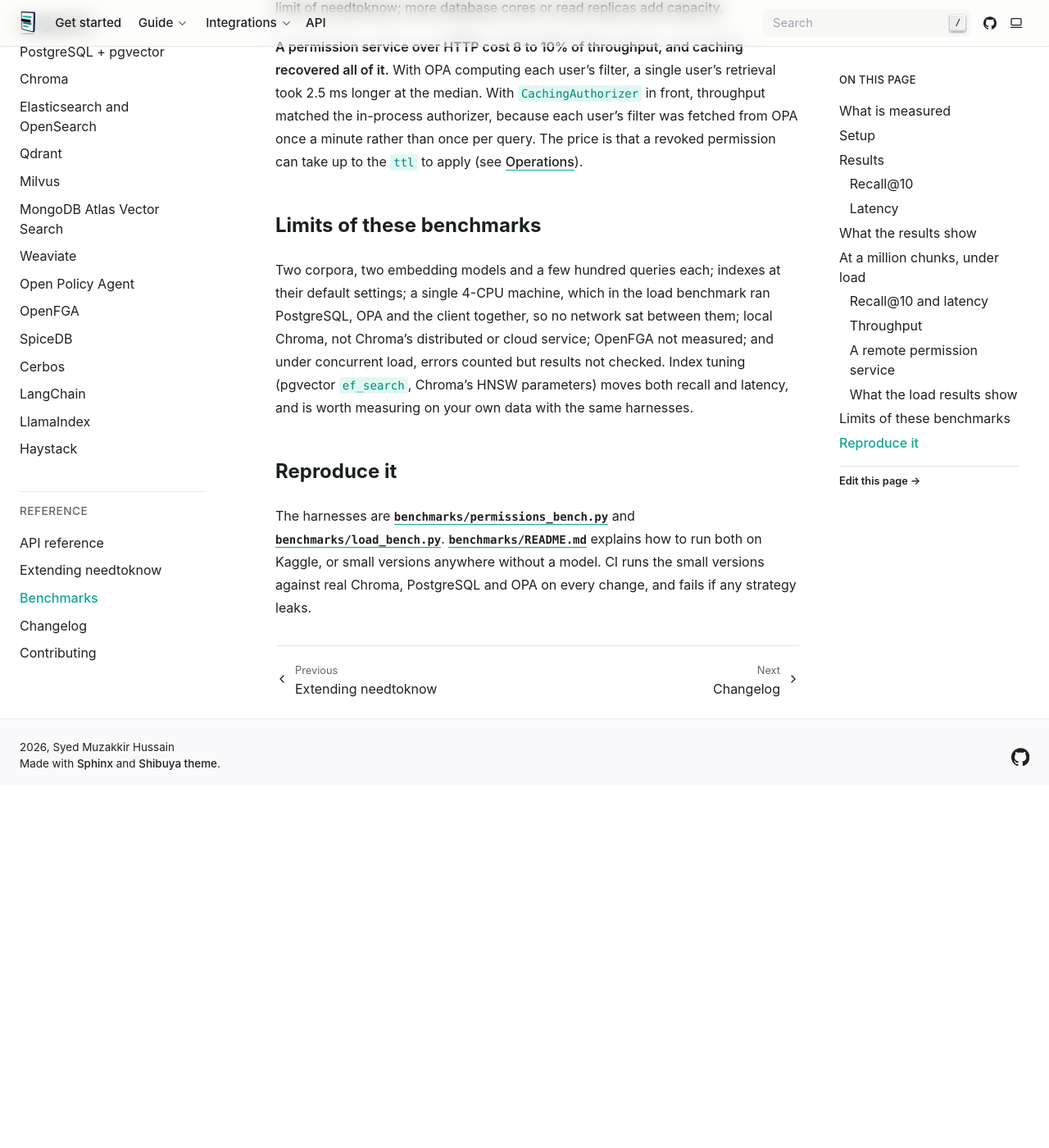
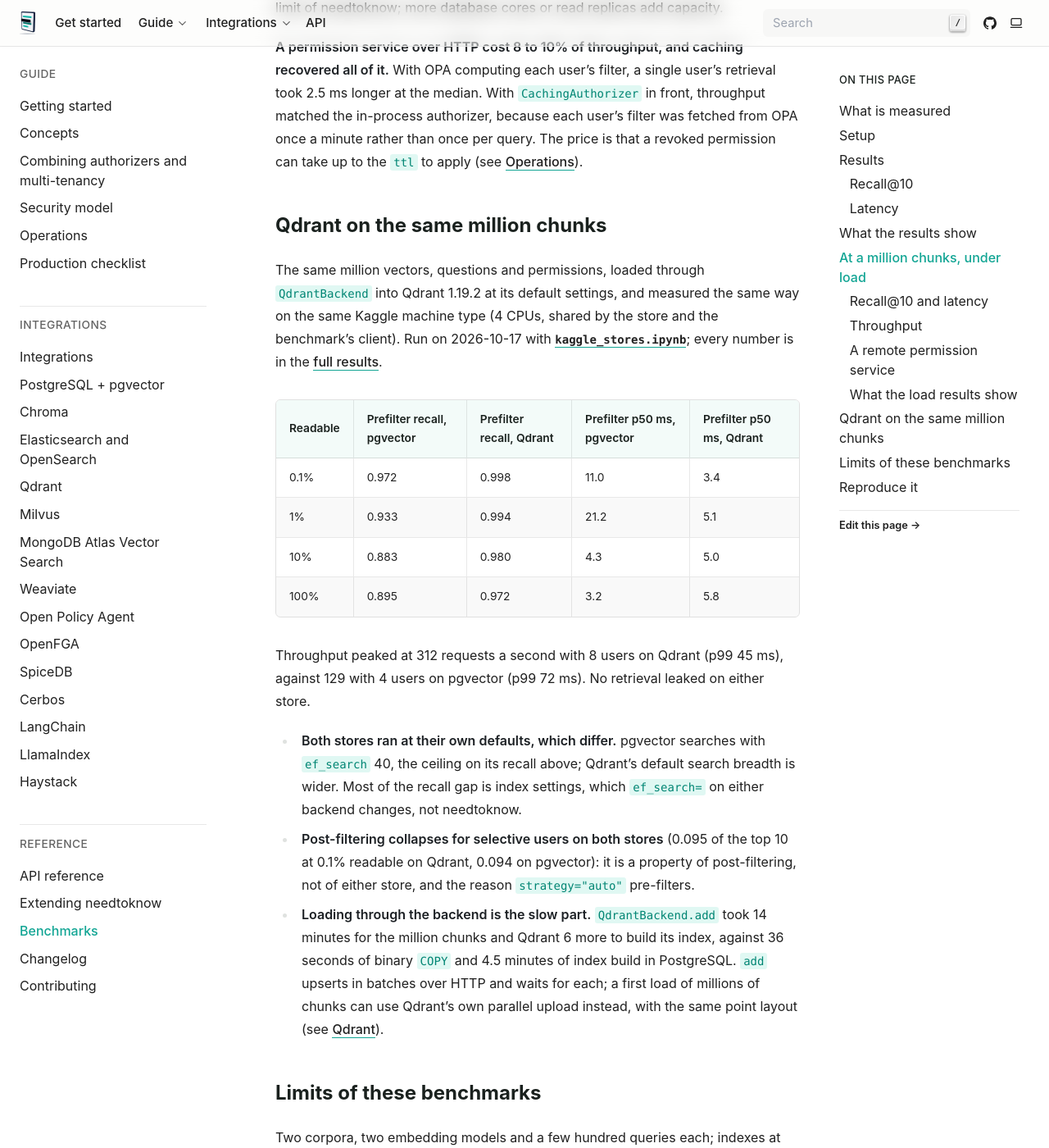
Before and after one commit to muzakkirhussain011/needtoknow, a Sphinx documentation site: the page built from docs/benchmarks.md, in a window 1280 px wide and 1400 px high, scrolled down 7983 px. Shown: the whole window at 82% size. Built offline with Sphinx 7.4.7, drawn with Linux system fonts in a browser that asks for light colours; before the commit the page ends 8940 px from its top, so only the background shows below that.

Commit message:
bench: Qdrant at a million chunks
The same million MS MARCO vectors, questions and permissions as the
pgvector run, in Qdrant 1.19.2 at its defaults: pre-filtered recall@10
0.97 to 1.00 at every selectivity, 3 to 6 ms median, 312 requests a
second at 8 users, no leaks. Results in benchmarks/results and a section
in the benchmarks page.

```diff
--- a/docs/benchmarks.md
+++ b/docs/benchmarks.md
@@ -241,6 +241,36 @@
 filter was fetched from OPA once a minute rather than once per query. The price is that a revoked
 permission can take up to the `ttl` to apply (see [Operations](operations.md)).
 
+## Qdrant on the same million chunks
+
+The same million vectors, questions and permissions, loaded through `QdrantBackend` into Qdrant
+1.19.2 at its default settings, and measured the same way on the same Kaggle machine type (4 CPUs,
+shared by the store and the benchmark's client). Run on 2026-10-17 with
+[`kaggle_stores.ipynb`](https://github.com/muzakkirhussain011/needtoknow/blob/main/benchmarks/kaggle_stores.ipynb);
+every number is in the [full results](https://github.com/muzakkirhussain011/needtoknow/blob/main/benchmarks/results/msmarco-1m-qdrant.md).
+
+| Readable | Prefilter recall, pgvector | Prefilter recall, Qdrant | Prefilter p50 ms, pgvector | Prefilter p50 ms, Qdrant |
+|---|---|---|---|---|
+| 0.1% | 0.972 | 0.998 | 11.0 | 3.4 |
+| 1% | 0.933 | 0.994 | 21.2 | 5.1 |
+| 10% | 0.883 | 0.980 | 4.3 | 5.0 |
+| 100% | 0.895 | 0.972 | 3.2 | 5.8 |
+
+Throughput peaked at 312 requests a second with 8 users on Qdrant (p99 45 ms), against 129 with 4
+users on pgvector (p99 72 ms). No retrieval leaked on either store.
+
+- **Both stores ran at their own defaults, which differ.** pgvector searches with `ef_search` 40,
+  the ceiling on its recall above; Qdrant's default search breadth is wider. Most of the recall gap
+  is index settings, which `ef_search=` on either backend changes, not needtoknow.
+- **Post-filtering collapses for selective users on both stores** (0.095 of the top 10 at 0.1%
+  readable on Qdrant, 0.094 on pgvector): it is a property of post-filtering, not of either store,
+  and the reason `strategy="auto"` pre-filters.
+- **Loading through the backend is the slow part.** `QdrantBackend.add` took 14 minutes for the
+  million chunks and Qdrant 6 more to build its index, against 36 seconds of binary `COPY` and 4.5
+  minutes of index build in PostgreSQL. `add` upserts in batches over HTTP and waits for each; a
+  first load of millions of chunks can use Qdrant's own parallel upload instead, with the same
+  point layout (see [Qdrant](integrations/qdrant.md)).
+
 ## Limits of these benchmarks
 
 Two corpora, two embedding models and a few hundred queries each; indexes at their default
```
Also changed, not shown: benchmarks/results/msmarco-1m-qdrant.md (added, +49 -0 lines).
